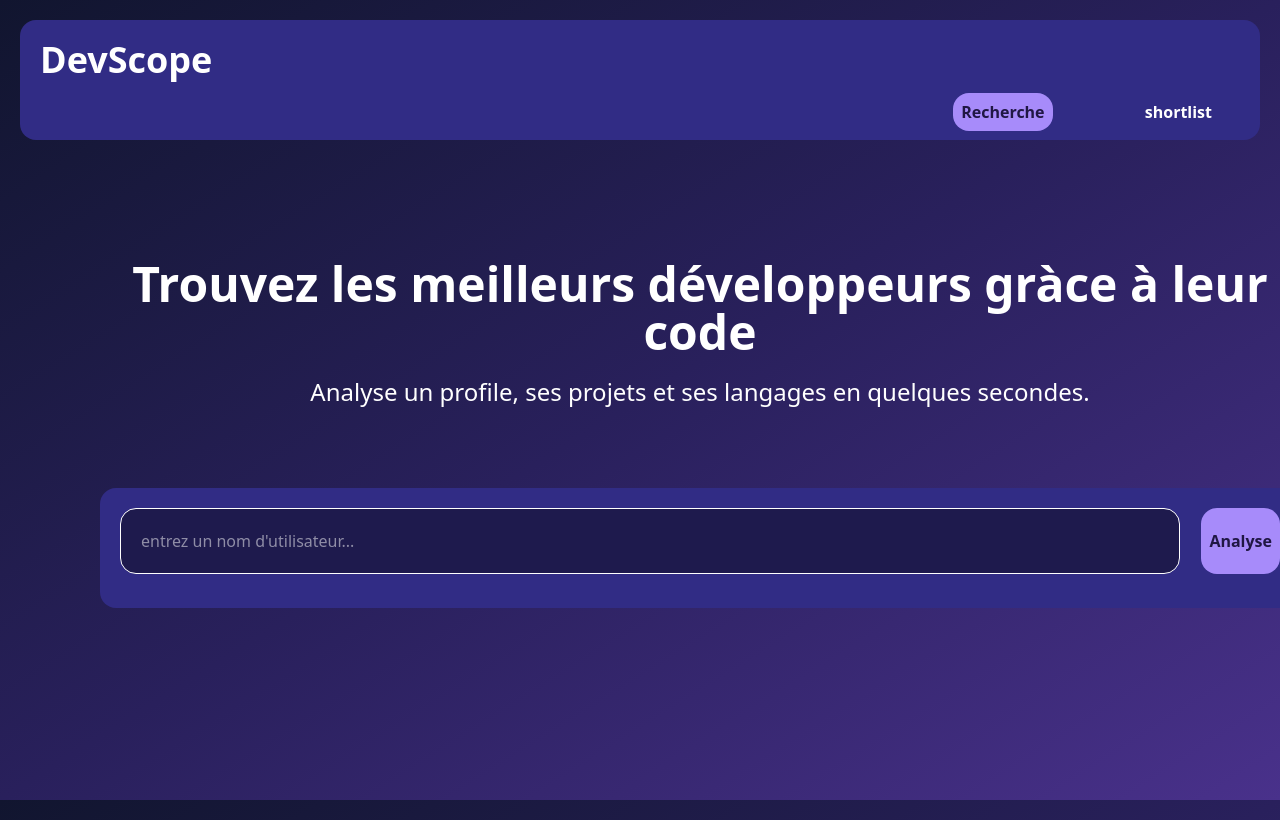
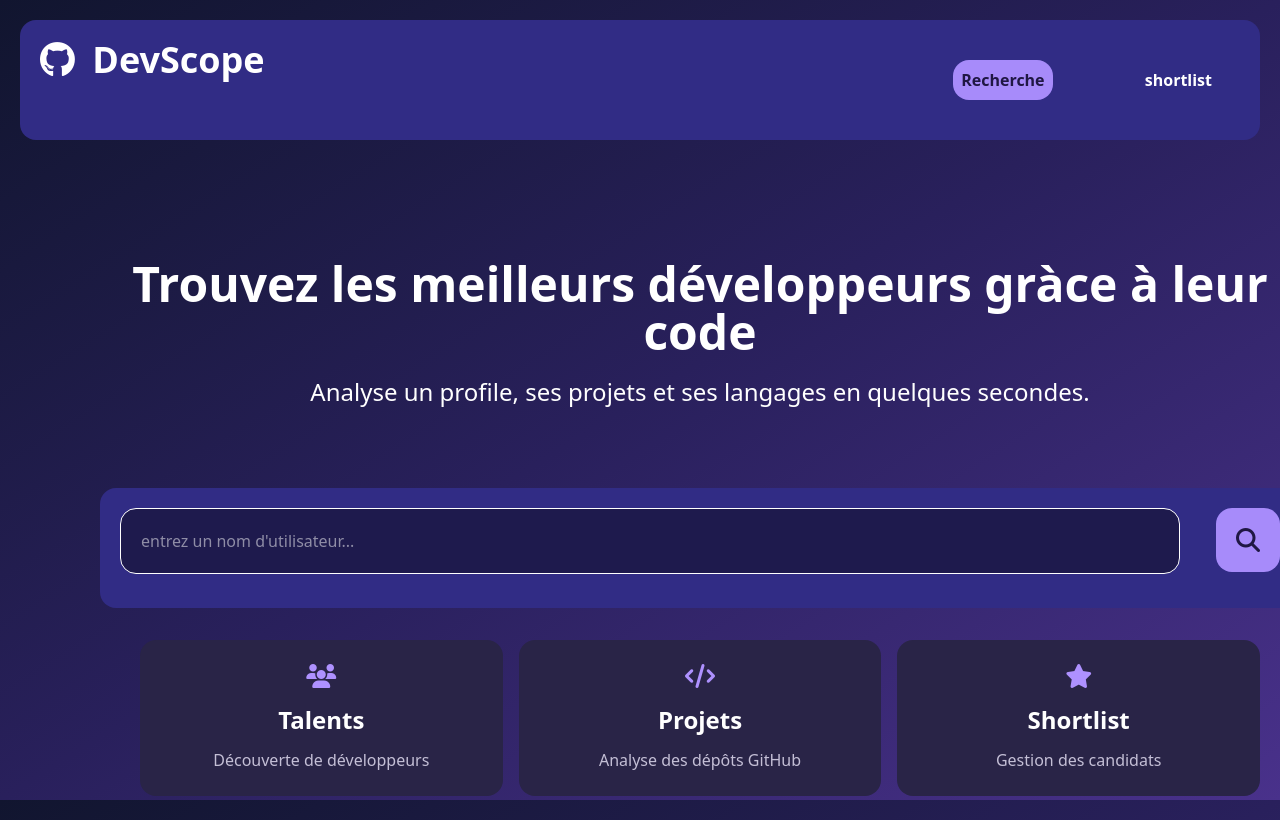
Before and after one commit to fayzabenjaa/DevScope, a plain HTML site: page index.html in a window 1280 px wide. Shown: the top 820 px of the page. Drawn offline with nearby package versions, Linux system fonts and the light colour scheme.

Commit message:
feat : improve homepage design and navigation UI

```diff
--- a/index.html
+++ b/index.html
@@ -7,18 +7,25 @@
     <title>DevScope</title>
     <script src="https://cdn.jsdelivr.net/npm/@tailwindcss/browser@4"></script>
     <script src="shortlist.html"></script>
+    <link rel="stylesheet"
+href="https://cdnjs.cloudflare.com/ajax/libs/font-awesome/6.5.2/css/all.min.css">
 </head>
 
 <body class="min-h-screen bg-gradient-to-br from-[#11152F] via-[#29205C] to-[#49318B] bg-fixed">
-    <header class="flex justify-center items-center m-5 ">
-        <div class="grid grid-row bg-indigo-900 w-350 h-30 rounded-2xl">
+    <header class="flex justify-center items-center m-5">
+        <div class="flex bg-indigo-900 w-350 h-30 rounded-2xl">
             <div class="justify-start">
-                <h1 class="font-bold text-white m-5 lg:text-4xl text-2xl">DevScope</h1>
+                <h1 class="font-bold text-white m-5 lg:text-4xl text-2xl">
+    <i class="fa-brands fa-github mr-2"></i>
+    DevScope
+</h1>
             </div>
             <div class="text-white ml-auto justify-end mb-10">
                 <a href="index.html"
-                    class="text-[#201744] m-10 bg-[#A78BFA] p-2 rounded-2xl hover:bg-[#8B5CF6] transition-color font-bold">Recherche</a>
-                <a href="shortlist.html" class="m-10 rounded-2xl p-2 hover:bg-[#8B5CF6] transition-color font-bold">shortlist</a>
+                    class="text-[#201744] m-10 bg-[#A78BFA] p-2 rounded-2xl hover:bg-[#8B5CF6] transition-color font-bold hover:bg-[#8B5CF6] hover:scale-105
+    transition-all duration-300 inline-block">Recherche</a>
+                <a href="shortlist.html" class="m-10 rounded-2xl p-2 hover:bg-[#8B5CF6] transition-color font-bold hover:bg-[#8B5CF6] hover:scale-105
+    transition-all duration-300 inline-block">shortlist</a>
             </div>
         </div>
     </header>
@@ -34,10 +41,63 @@
                     <input id="devOne" type="text" placeholder="entrez un nom d'utilisateur..."
                     class="bg-indigo-950 m-5 p-5 rounded-2xl w-full border">
                 </div>
-                <button id="btnAnalysefirst"
-                    class=" m-5 p-2 ml-auto justify-end text-[#201744] bg-[#A78BFA] p-2 rounded-2xl hover:bg-[#8B5CF6] transition-color font-bold">Analyse</button>
-            </form>
+                <button id="btnAnalysefirst" type="submit"
+    aria-label="Rechercher un développeur"
+    class="m-5 ml-auto flex items-center justify-center
+    w-16 h-16 text-[#201744] bg-[#A78BFA]
+    rounded-2xl hover:bg-[#8B5CF6]
+    hover:scale-105 transition-all duration-300">
+
+    <i class="fa-solid fa-magnifying-glass text-2xl"></i>
+
+</button>
         </div>
+        <!-- FEATURES SECTION -->
+<section class="grid grid-cols-1 md:grid-cols-3 gap-4 w-[90%] md:w-[80%] mx-auto mt-8">
+
+    <!-- TALENTS -->
+    <div class="bg-[#292447] rounded-2xl p-6 text-center text-white
+                transition-all duration-300 hover:-translate-y-1
+                hover:bg-[#35305b] hover:shadow-lg hover:shadow-purple-500/20">
+
+        <i class="fa-solid fa-users text-[#ae91ff] text-2xl mb-4"></i>
+
+        <h2 class="text-2xl font-bold mb-3">Talents</h2>
+
+        <p class="text-[#c4bfd6] text-base">
+            Découverte de développeurs
+        </p>
+    </div>
+
+    <!-- PROJETS -->
+    <div class="bg-[#292447] rounded-2xl p-6 text-center text-white
+                transition-all duration-300 hover:-translate-y-1
+                hover:bg-[#35305b] hover:shadow-lg hover:shadow-purple-500/20">
+
+        <i class="fa-solid fa-code text-[#ae91ff] text-2xl mb-4"></i>
+
+        <h2 class="text-2xl font-bold mb-3">Projets</h2>
+
+        <p class="text-[#c4bfd6] text-base">
+            Analyse des dépôts GitHub
+        </p>
+    </div>
+
+    <!-- SHORTLIST -->
+    <div class="bg-[#292447] rounded-2xl p-6 text-center text-white
+                transition-all duration-300 hover:-translate-y-1
+                hover:bg-[#35305b] hover:shadow-lg hover:shadow-purple-500/20">
+
+        <i class="fa-solid fa-star text-[#ae91ff] text-2xl mb-4"></i>
+
+        <h2 class="text-2xl font-bold mb-3">Shortlist</h2>
+
+        <p class="text-[#c4bfd6] text-base">
+            Gestion des candidats
+        </p>
+    </div>
+
+</section>
     </main>
 </body>
 <script type="module" src="script.js" defer></script>
```
